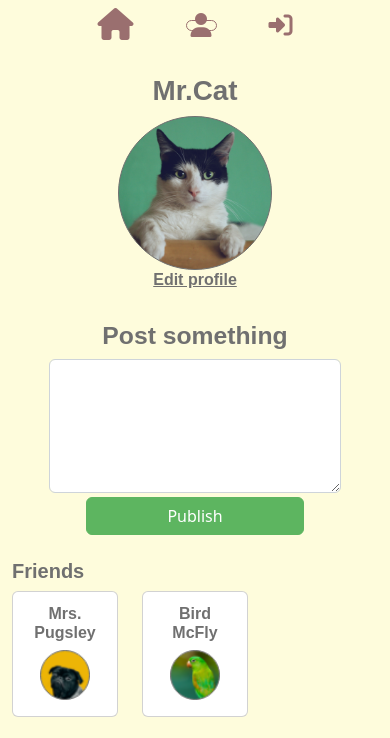
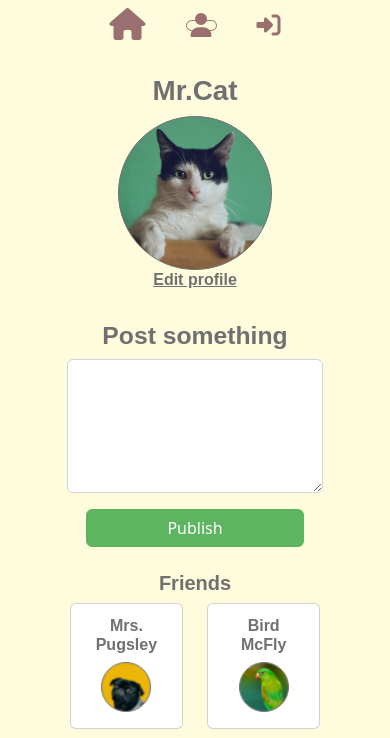
Before and after one commit to dvergnir/css-fw-ca, a website: page profile.html in a window 390 px wide. Shown: the part 67-805 px from the top of the page. Drawn offline with Linux system fonts and the light colour scheme; a web font is replaced by a local one.

Commit message:
Page made responsive using the gridsystem

```diff
--- a/profile.html
+++ b/profile.html
@@ -4,7 +4,10 @@
     <meta charset="UTF-8" />
     <meta http-equiv="X-UA-Compatible" content="IE=edge" />
     <meta name="viewport" content="width=device-width, initial-scale=1.0" />
-    <meta name="description" content="A place for pets to socialize!" />
+    <meta
+      name="description"
+      content="My pet profile, here you can write on my wall"
+    />
     <title>Home | Pet Place</title>
     <script
       src="https://kit.fontawesome.com/c965e83369.js"
@@ -20,7 +23,9 @@
         class="display-1 text-center text-decoration-none d-block"
         >Pet Place</a
       >
-      <div class="nav-container w-50 mx-auto">
+      <div class="w-50 mx-auto container">
+        <div class="row">
+          <div class="col-12 col-md-6 mx-auto">
             <nav class="navbar">
               <a href="index.html"><i class="fa fa-home fa-2x"></i></a>
               <a href="profile.html"
@@ -28,37 +33,49 @@
                   class="fa fa-user fa-xl fa-2x border border-primary rounded p-1"
                 ></i
               ></a>
-          <a href="login.html"><i class="fa fa-sign-in-alt fa-xl fa-2x"></i></a>
+              <a href="login.html"
+                ><i class="fa fa-sign-in-alt fa-xl fa-2x"></i
+              ></a>
             </nav>
+          </div>
+        </div>
       </div>
     </header>
     <main>
       <div class="container">
         <div class="row">
-          <div class="col">
+          <div class="mx-auto col-12 col-md-10">
             <h1 class="text-center mt-4">Mr.Cat</h1>
             <img
               src="/images/mrcat.png"
               class="profile-image mx-auto d-block"
             />
             <a class="text-center h6 d-block">Edit profile</a>
-          </div>
-        </div>
-      </div>
+            <div class="container">
+              <div class="row">
+                <div class="col-md-12 col-xl-12 mx-auto">
                   <form action="#">
                     <h2 class="text-center mt-4">Post something</h2>
-        <textarea class="form-control w-75 mx-auto" rows="5"></textarea>
+                    <textarea
+                      class="form-control w-75 mx-auto"
+                      rows="5"
+                    ></textarea>
                     <button
                       type="submit"
-          class="btn btn-success mx-auto d-block mt-1 px-6 text-white"
+                      class="btn btn-success mx-auto d-block mt-3 px-6 text-white"
                     >
                       Publish
                     </button>
                   </form>
-      <div class="container">
+                </div>
+              </div>
+            </div>
+            <div class="container justify-content-center">
               <div class="row">
+                <div class="col-9 col-md-9 col-lg-9 col-xl-9 mx-auto">
+                  <div class="row justify-content-left text-center">
                     <h2 class="h5 mt-4">Friends</h2>
-          <div class="col-4">
+                    <div class="col-6 col-md-3">
                       <div class="card">
                         <div class="card-body mx-auto text-center">
                           <h6 class="card-subtitle mb-2">Mrs. Pugsley</h6>
@@ -70,7 +87,7 @@
                         </div>
                       </div>
                     </div>
-          <div class="col-4">
+                    <div class="col-6 col-md-3">
                       <div class="card">
                         <div class="card-body mx-auto text-center">
                           <h6 class="card-subtitle mb-2">Bird McFly</h6>
@@ -86,7 +103,7 @@
                 </div>
                 <div class="container">
                   <div class="row">
-          <div class="col">
+                    <div class="col-12">
                       <h3 class="h5 mt-4 text-center">Posts</h3>
                       <div class="card w-75 mx-auto">
                         <div class="card-body justify-content-center">
@@ -97,9 +114,15 @@
                             alt="cat in profile"
                           />
                           <p class="card-text">
-                  I caught a huge mouse today. I think it was a mouse. The weird
-                  thing is that it was connected to a string and a stick.
+                            I caught a huge mouse today. I think it was a mouse.
+                            The weird thing is that it was connected to a string
+                            and a stick.
                           </p>
+                        </div>
+                      </div>
+                    </div>
+                  </div>
+                </div>
               </div>
             </div>
           </div>
--- a/src/scss/_variables.scss
+++ b/src/scss/_variables.scss
@@ -1,22 +1,10 @@
 // scss-docs-start color-variables
-$blue: #0d6efd;
-$indigo: #6610f2;
-$purple: #6f42c1;
-$pink: #d63384;
-$red: #dc3545;
-$orange: #fd7e14;
-$yellow: #ffc107;
 $green: #5db560;
-$teal: #407464;
-$cyan: #0dcaf0;
 
 // scss-docs-start theme-color-variables
 $primary: #9a6f6f;
 $secondary: #fefcdc;
 $success: $green;
-$info: $cyan;
-$warning: $yellow;
-$danger: $red;
 // scss-docs-end theme-color-variables
 
 // scss-docs-start headings-variables
@@ -40,7 +28,6 @@ $display-font-sizes: (
 $display-font-family: pedestria-mvb, sans-serif;
 $display-font-style: bold;
 $display-font-weight: 700;
-$display-line-height: $headings-line-height;
 // scss-docs-end display-headings
 
 // scss-docs-start spacer-variables-maps
```
Also changed, not shown: index.html (+24 -15 lines), login.html (+7 -3 lines). Lines whose indentation alone changed are shown as unchanged.
